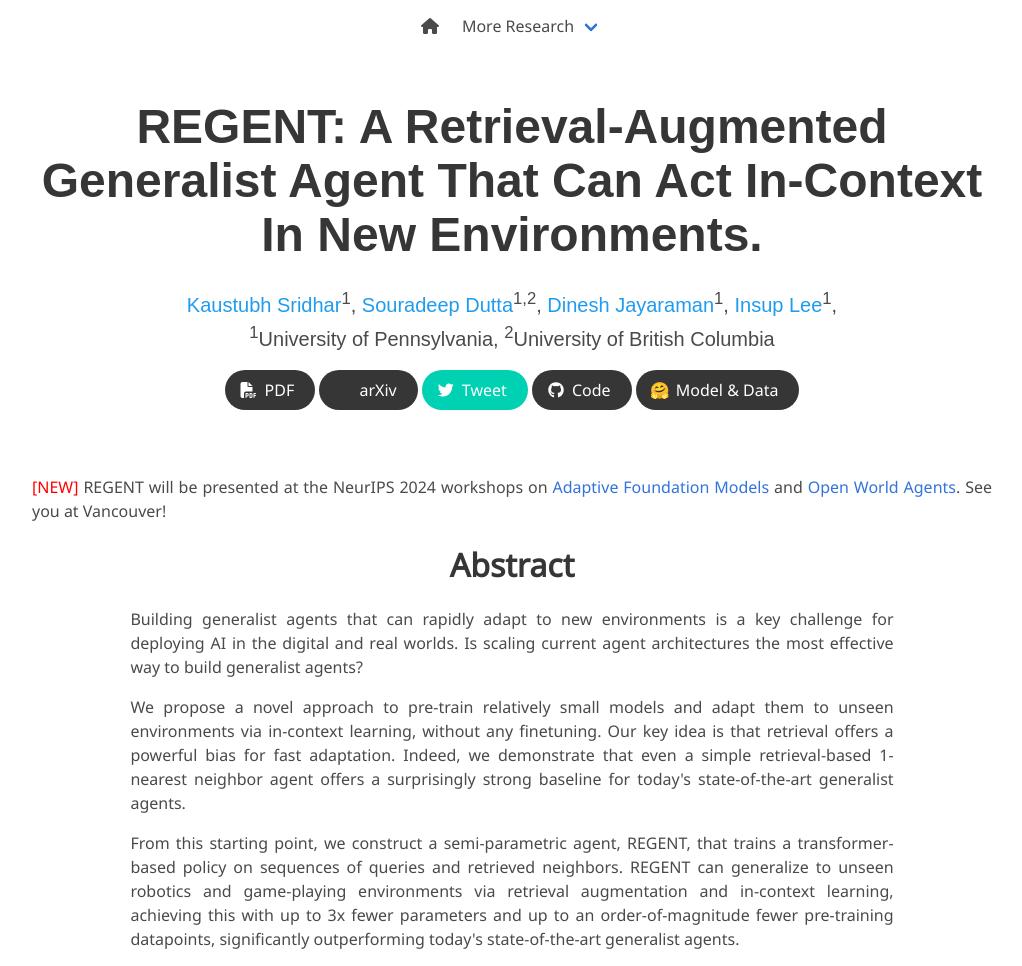
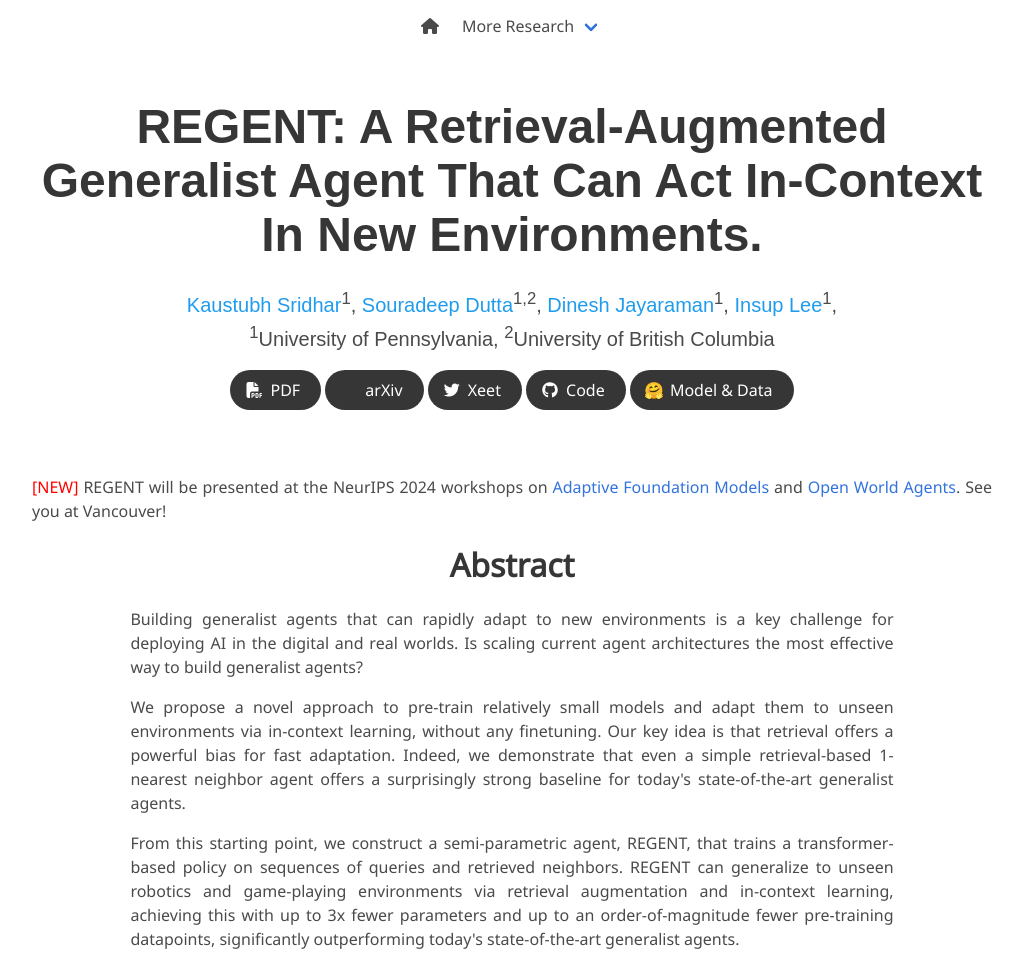
Before and after one commit to kaustubhsridhar/regent-research, a plain HTML site: page index.html in a window 1280 px wide. Shown: the top 966 px of the page, without its empty margins (128-1150 px from the left). Drawn offline with nearby package versions, Linux system fonts and the light colour scheme; some icons are missing; a web font is replaced by a local one.

Commit message:
Update index.html

```diff
--- a/index.html
+++ b/index.html
@@ -127,12 +127,12 @@
               <!-- Tweet Button -->
               <span class="link-block">
                 <a href="https://x.com/_k_sridhar/status/1868051182566195615"
-                   class="external-link button is-normal is-rounded is-primary"
+                   class="external-link button is-normal is-rounded is-dark"
                    target="_blank" rel="noopener noreferrer">
                   <span class="icon">
                       <i class="fab fa-twitter"></i>
                   </span>
-                  <span>Tweet</span>
+                  <span>Xeet</span>
                 </a>
               </span>
               <!-- Code Link. -->
```
